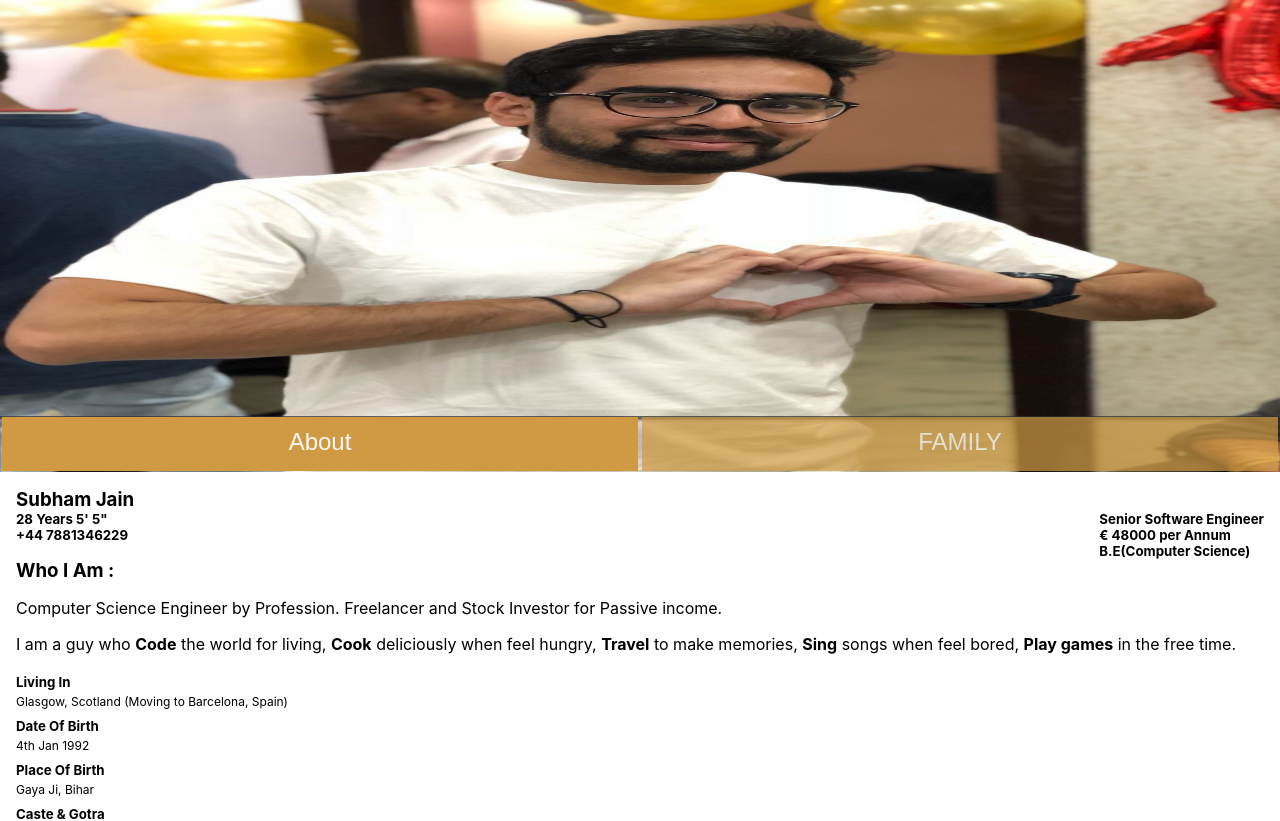
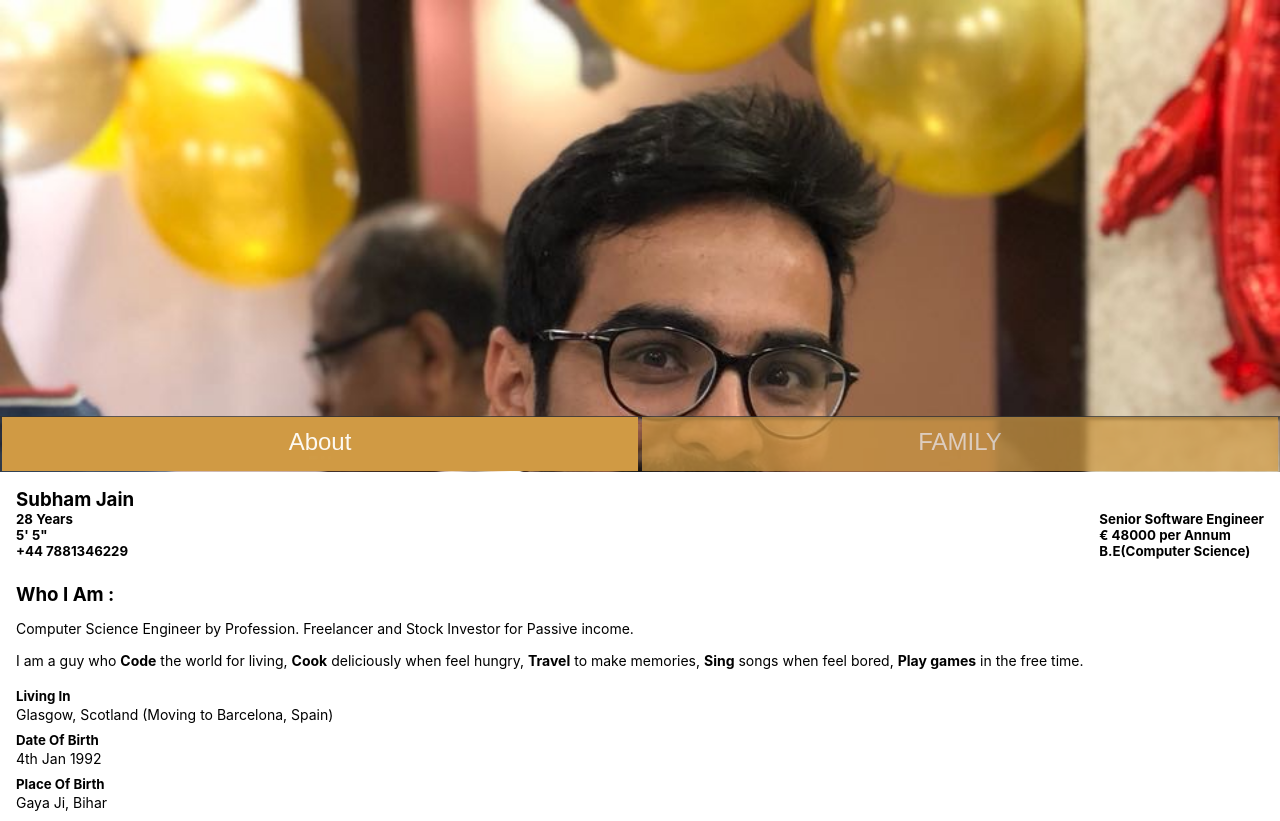
Before and after one commit to shubh34/shubham-jain, a React (Create React App) app: page /user/register in a window 1280 px wide. Shown: the top 821 px of the page. Built offline with nearby package versions, Linux system fonts and the light colour scheme.

Commit message:
Image Slider

```diff
--- a/src/js/components/About/Me.js
+++ b/src/js/components/About/Me.js
@@ -39,8 +39,7 @@ export const details = [
     },{
         header: 'LifeStyle',
         detail: 'Vegetarian/Vegan, Religious'
-    },
-    {
+    }, {
         header: 'Hobbies & Interest',
         detail: 'Cooking, Studying, Singing, Dancing, Travelling, Playing Guitar(Still Learning), Playing games like Chess, Carrom, Badminton etc'
     }
@@ -53,9 +52,9 @@ const AboutMe = () => {
         <SectionHeader header="Subham Jain" align='left'/>
         <section className= 'c-profile-summary'>
             <div>
-                <SectionSubHeader header={`28 Years 5' 5"`} />
+                <SectionSubHeader header={`28 Years`} />
+                <SectionSubHeader header={`5' 5"`} />
                 <SectionSubHeader header="+44 7881346229" />
-                <SectionSubHeader header={``} />
             </div>
             <div>
                 <SectionSubHeader header={`Senior Software Engineer`} />
--- a/src/js/components/About/Me.scss
+++ b/src/js/components/About/Me.scss
@@ -5,8 +5,20 @@
     display: flex;
     justify-content: space-between;
 }
+.c-profile-description {
+    padding-top: 24px;
+    p {
+        font-size: 14px;
+        line-height: 1.3;
+    }
+}
 
 .c-profile-details {
     display: flex;
     flex-direction: column;
 }
+.c-profile-family-link {
+    align-items: center;
+    text-align: center;
+    align-items: center;
+}
--- a/src/js/components/About/SubDetails/SubDetails.scss
+++ b/src/js/components/About/SubDetails/SubDetails.scss
@@ -3,5 +3,5 @@
     padding-bottom: 4px;
 }
 .c-sub-details {
-    font-size: 12px;
+    font-size: 14px;
 }
--- a/src/js/components/home/home.js
+++ b/src/js/components/home/home.js
@@ -1,16 +1,21 @@
 import React from 'react';
 import './home.scss';
-import Profile from '../../../assets/Profile4.jpg';
+import Profile4 from '../../../assets/Profile4.jpg';
+import Profile1 from '../../../assets/Profile1.jpg';
+import Profile2 from '../../../assets/Profile2.jpg';
 import Tabs from '../../shared-components/Tabs/Tabs'
 import TabHeader from '../../shared-components/Tabs/TabHeader';
 import TabPane from '../../shared-components/Tabs/TabPane';
 import Me from '../About/Me';
 import TabContent from '../../shared-components/Tabs/TabContent';
+import ImageSlider from '../../shared-components/ImageSlider/ImageSlider';
 const Home = () => {
   return (
     <div>
-    <img className="c-my-profile" src={Profile} alt='Profile' />
-        <div className="c-tab-container">
+         <div className="c-image-slider-container">
+            <ImageSlider images={[Profile4, Profile1, Profile2]} />
+        </div>
+       <div className="c-tab-container">
             <Tabs>
                 <TabHeader>
                     <TabPane
--- a/src/js/components/home/home.scss
+++ b/src/js/components/home/home.scss
@@ -1,8 +1,7 @@
-.c-my-profile {
+.c-image-slider-container {
     width: 100%;
     height: 60vh;;
     position: absolute;
-
     top: 0;
     left: 0;
 }
--- a/src/js/shared-components/Icons/Icon.js
+++ b/src/js/shared-components/Icons/Icon.js
@@ -40,10 +40,12 @@ const Icon = ({ name = '', className = '', isActive = false, iconSize }) => {
 	}[name] || null;
 	const css = classNames(
 		'c-icon',
-		`c-icon-${name}`,
+		{ 'c-icon--medium': iconSize === 'medium' },
 		{ 'c-icon--active': isActive },
 		{ 'c-icon--large': iconSize === 'large' },
-		{ 'c-icon--medium': iconSize === 'medium' },
+		`c-icon-${name}`,
+
+
 		className
 	);
 	return <div className={css}>{iconToRender}</div>;
--- /dev/null
+++ b/src/js/shared-components/ImageSlider/ImageSlider.js
@@ -0,0 +1,39 @@
+import React, {useState, useEffect} from 'react';
+import './ImageSlider.scss';
+import PropTypes from 'prop-types';
+
+import Icon from '../Icons/Icon';
+
+const ImageSlider = ({ images = [] }) => {
+    const [currentImage, setCurrentImage] = useState(0);
+    const [shouldShowLeftChevron, showLeftChevron] = useState(images.length> 1);
+    const [shouldShowRightChevron, showRightChevron] = useState(images.length >= 2);
+    useEffect(() => {
+        showLeftChevron(currentImage !== 0)
+        showRightChevron(images.length !== currentImage+1)
+    }, [images, currentImage])
+    const slideLeft = () => {
+        setCurrentImage(currentImage-1);
+    }
+    const slideRight = () => {
+        setCurrentImage(currentImage+1);
+    }
+	return (
+        <div className="c-image-slider">
+        {shouldShowLeftChevron && <button className='c-image-slider-chevron c-image-slider-chevron-left' onClick={slideLeft}>
+            <Icon name="chevron" iconSize="medium" />
+        </button>}
+        <img className="c-my-profile" src={images[currentImage]} alt='Profile' />
+        {shouldShowRightChevron && <button className='c-image-slider-chevron c-image-slider-chevron-right' onClick={slideRight}>
+            <Icon name="chevron" iconSize="medium" />
+        </button>}
+
+     </div>
+	);
+};
+
+ImageSlider.propTypes = {
+    images: PropTypes.array,
+}
+
+export default ImageSlider;
--- /dev/null
+++ b/src/js/shared-components/ImageSlider/ImageSlider.scss
@@ -0,0 +1,26 @@
+.c-image-slider {
+    position: relative;
+    .c-my-profile {
+        width: 100%;
+    }
+    button {
+        border: 0;
+    }
+}
+.c-image-slider-chevron {
+    position: absolute;
+    align-items: center;
+    display: flex;
+    top:30%;
+    background: black;
+    opacity: .5;
+
+}
+.c-image-slider-chevron-left {
+    left: 0;
+    transform: rotate(-90deg);
+}
+.c-image-slider-chevron-right {
+    right: 0;
+    transform: rotate(90deg);
+}
```
